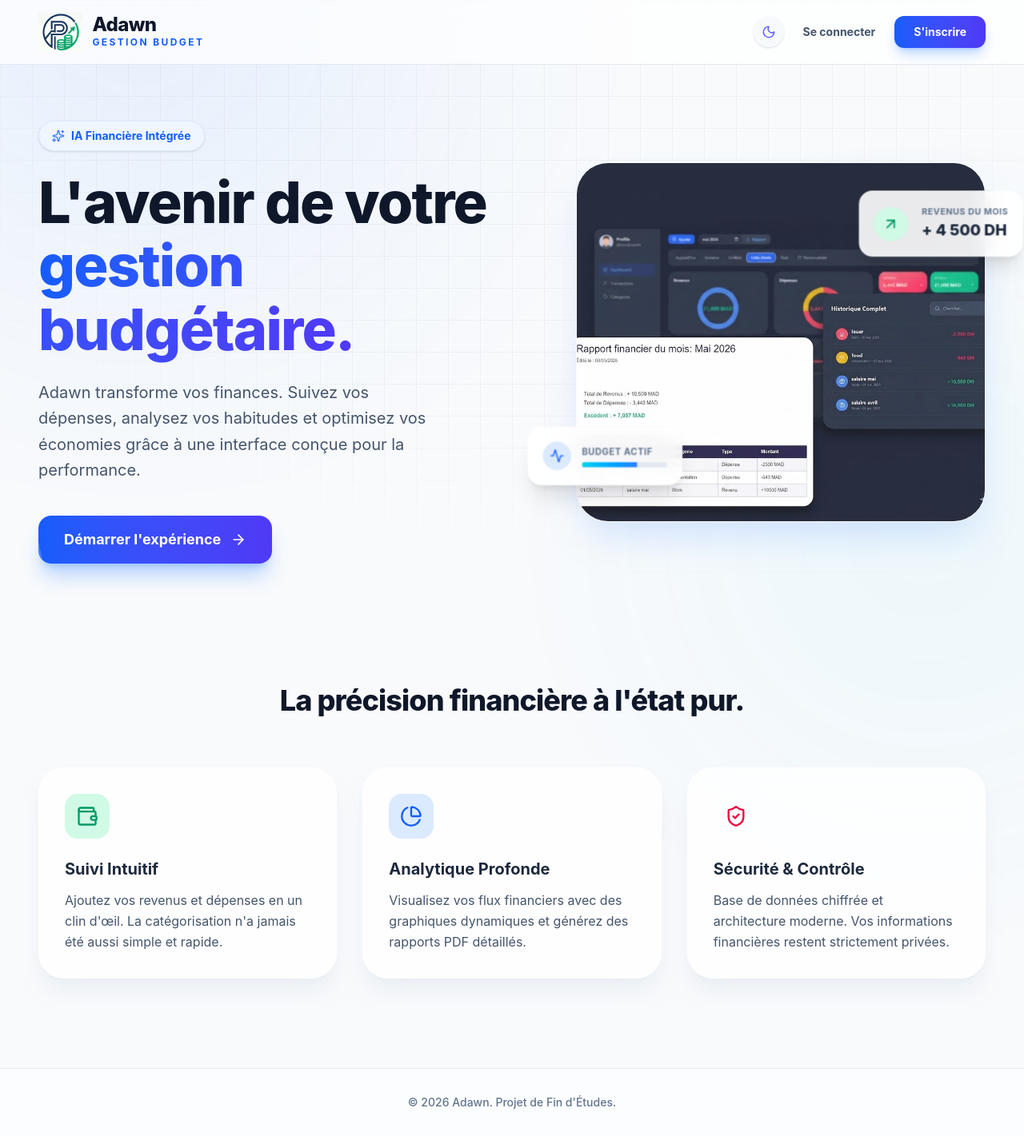
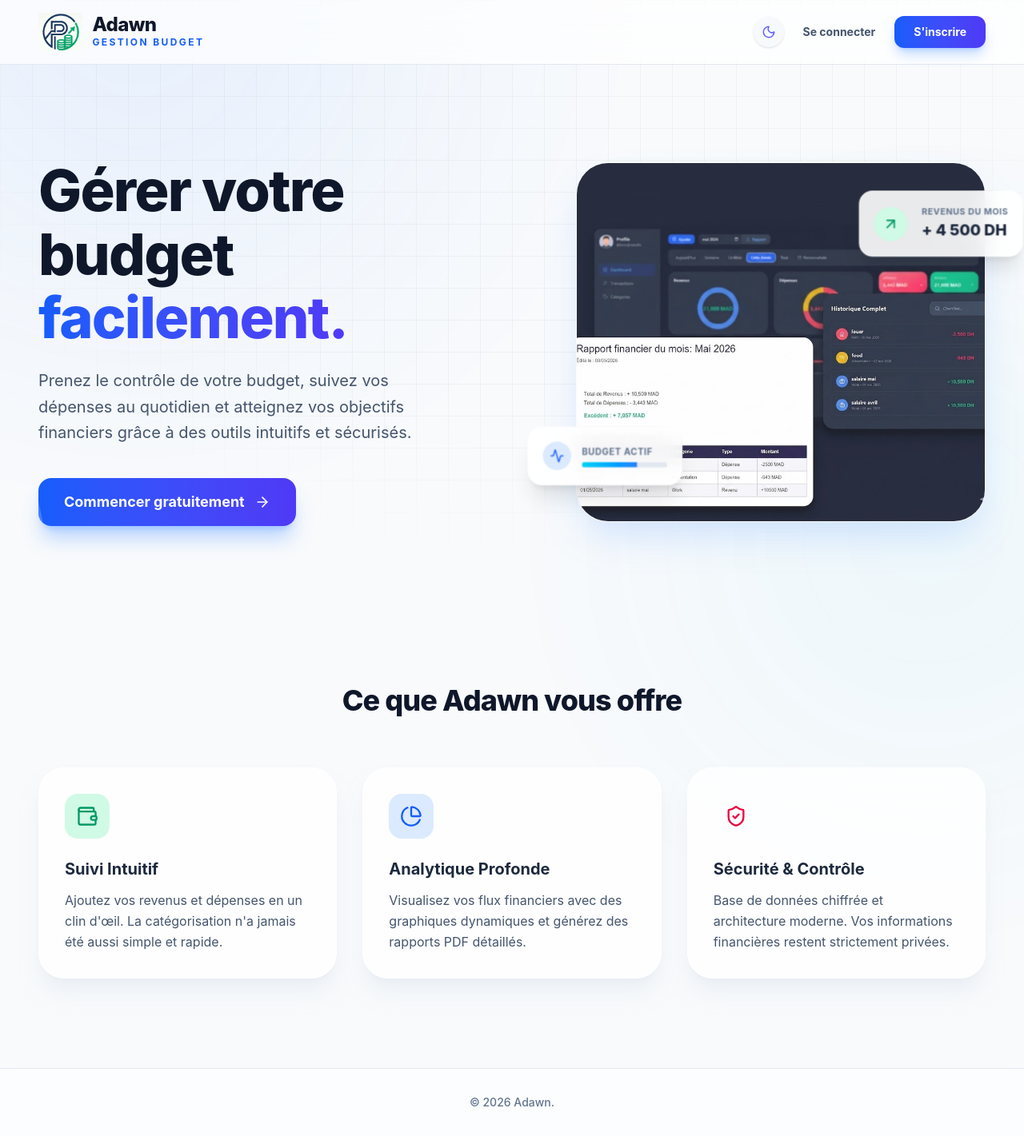
Before and after one commit to simohhhh/mybudget-frontend, a React (Vite) app: page / in a window 1280 px wide. Shown: the whole page at 80% size. Built offline with nearby package versions, Linux system fonts and the light colour scheme.

Commit message:
landining 2

```diff
--- a/src/pages/LandingPage.jsx
+++ b/src/pages/LandingPage.jsx
@@ -121,25 +121,23 @@ export default function LandingPage() {
         <section className="max-w-7xl mx-auto px-6 md:px-12 w-full grid grid-cols-1 lg:grid-cols-2 gap-12 lg:gap-8 items-center min-h-[75vh]">
 
           <motion.div variants={containerVariants} initial="hidden" animate="visible" className="flex flex-col items-start text-left space-y-6">
-            <motion.div variants={itemVariants} className="inline-flex items-center gap-2 px-4 py-2 rounded-full bg-blue-50 dark:bg-blue-900/30 border border-blue-100 dark:border-blue-500/30 text-blue-600 dark:text-cyan-400 text-sm font-bold shadow-sm">
-              <Sparkles size={16} className="animate-pulse" /> IA Financière Intégrée
-            </motion.div>
+
 
             <motion.h1 variants={itemVariants} className="text-5xl md:text-6xl lg:text-7xl font-extrabold leading-[1.1] text-slate-900 dark:text-white tracking-tight">
-              L'avenir de votre <br/>
+              Gérer votre budget <br/>
               <span className="text-transparent bg-clip-text bg-gradient-to-r from-blue-600 to-indigo-600 dark:from-cyan-400 dark:to-blue-500">
-                gestion budgétaire.
+                facilement.
               </span>
             </motion.h1>
 
             <motion.p variants={itemVariants} className="text-lg md:text-xl text-slate-600 dark:text-blue-200/80 max-w-lg leading-relaxed">
-              Adawn transforme vos finances. Suivez vos dépenses, analysez vos habitudes et optimisez vos économies grâce à une interface conçue pour la performance.
+              Prenez le contrôle de votre budget, suivez vos dépenses au quotidien et atteignez vos objectifs financiers grâce à des outils intuitifs et sécurisés.
             </motion.p>
 
             <motion.div variants={itemVariants} className="pt-4 flex flex-col sm:flex-row w-full sm:w-auto gap-4">
               <button onClick={handleGetStarted} className="px-8 py-4 bg-gradient-to-r from-blue-600 to-indigo-600 dark:from-blue-600 dark:to-cyan-600 text-white font-bold text-lg rounded-2xl shadow-xl shadow-blue-500/30 dark:shadow-[0_0_20px_rgba(6,182,212,0.3)] flex items-center justify-center gap-3 transition-all duration-300 hover:-translate-y-1 hover:shadow-2xl hover:scale-105 group relative overflow-hidden">
                 <span className="absolute inset-0 w-full h-full bg-white/20 group-hover:animate-[shine_1.5s_ease-in-out_infinite] skew-x-12 -translate-x-full"></span>
-                {t('landing.cta', 'Démarrer l\'expérience')}
+                {t('landing.cta', 'Commencer gratuitement')}
                 <ArrowRight size={20} className="group-hover:translate-x-1 transition-transform" />
               </button>
             </motion.div>
@@ -211,7 +209,7 @@ export default function LandingPage() {
             className="text-center mb-16"
           >
             <h2 className="text-3xl md:text-4xl font-extrabold text-slate-900 dark:text-white tracking-tight">
-              La précision financière à l'état pur.
+              Ce que Adawn vous offre
             </h2>
           </motion.div>
 
@@ -243,7 +241,7 @@ export default function LandingPage() {
 
       <footer className="bg-white/50 dark:bg-[#050B14]/50 backdrop-blur-md border-t border-slate-200 dark:border-blue-900/30 py-8 z-10">
         <div className="max-w-7xl mx-auto px-6 text-center text-sm font-medium text-slate-500 dark:text-blue-300/50">
-          <p>© {currentYear} Adawn. Projet de Fin d'Études.</p>
+          <p>© {currentYear} Adawn.</p>
         </div>
       </footer>
 
```
